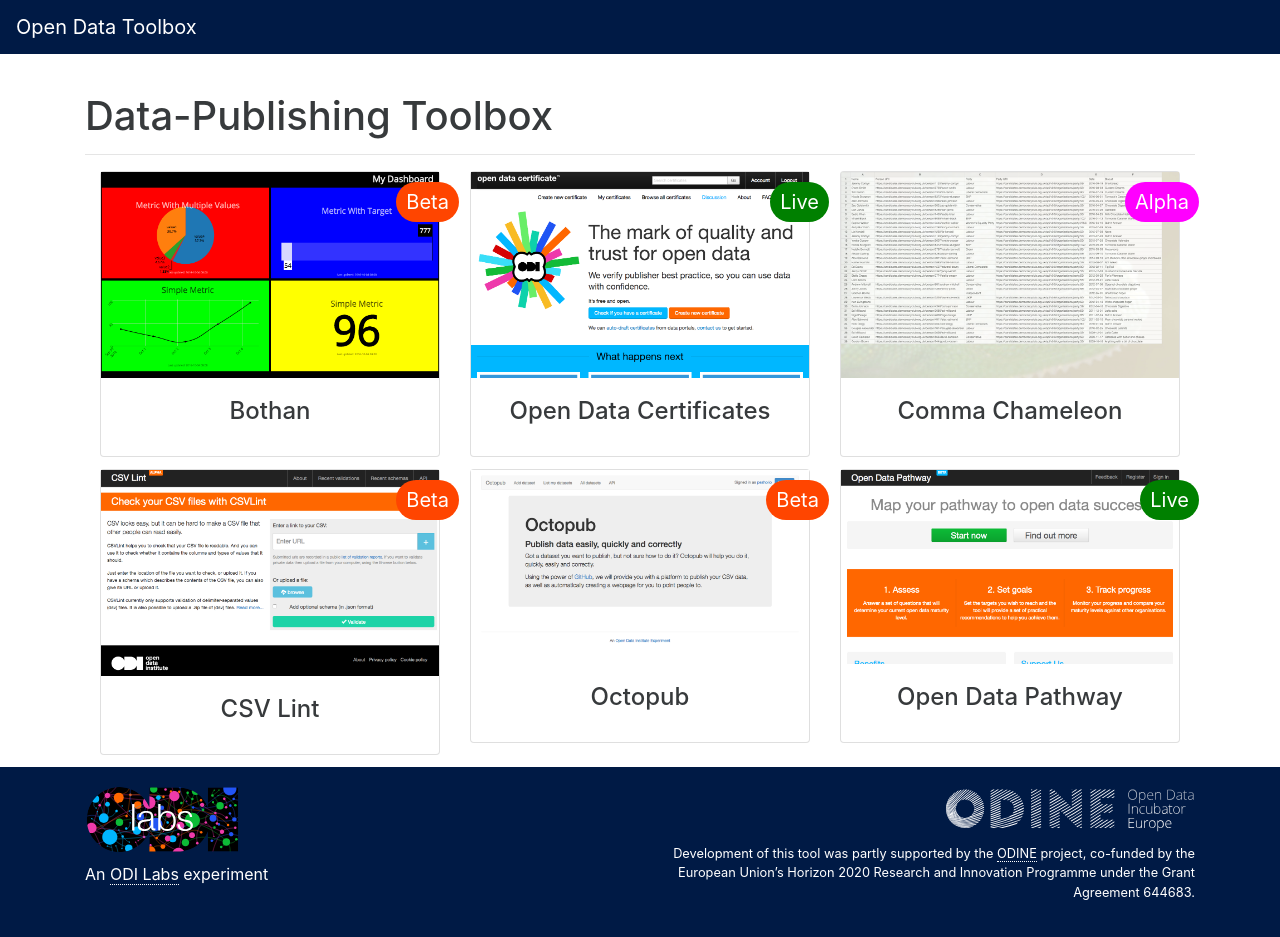
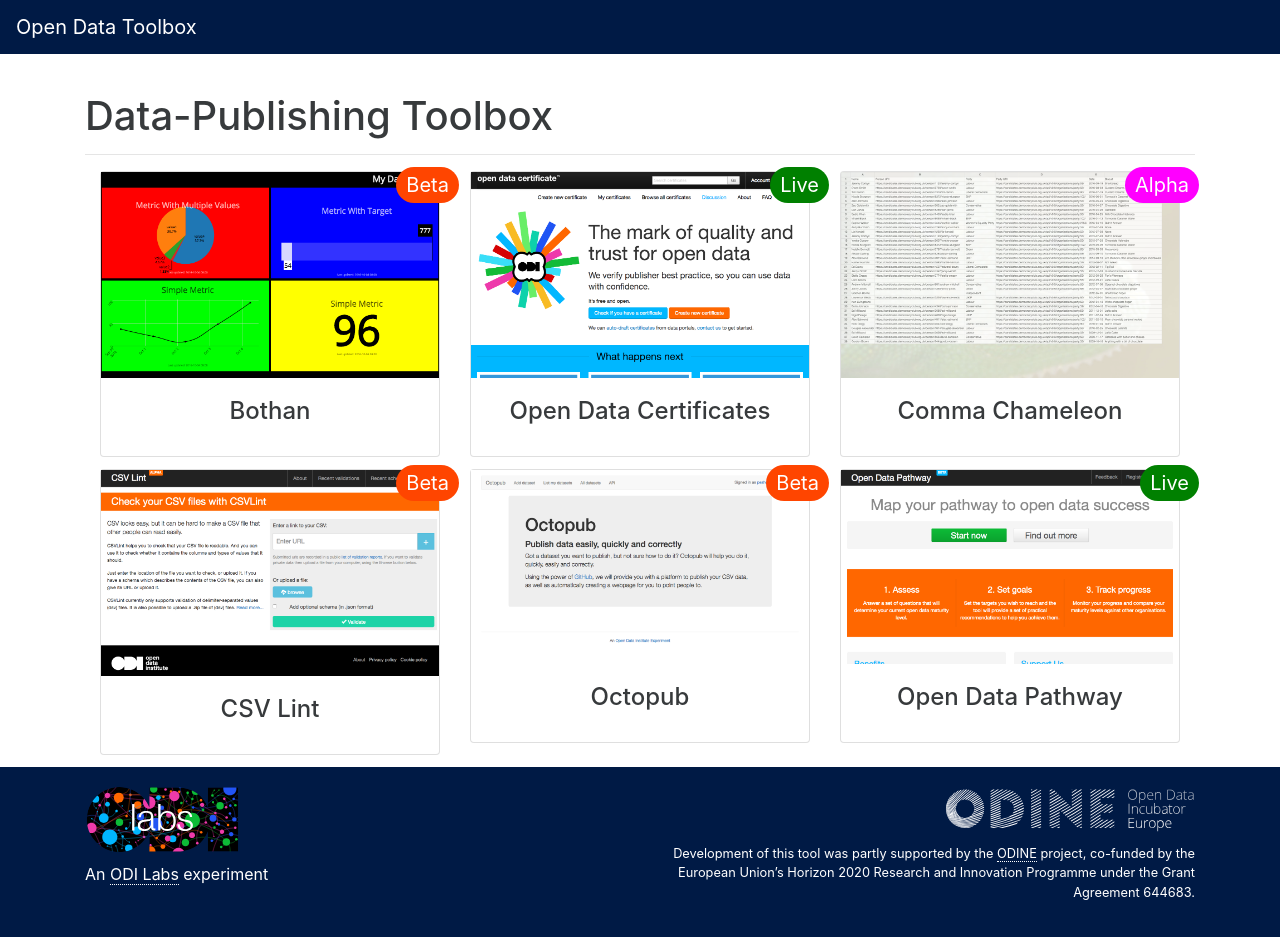
Before and after one commit to theodi/toolbox, a Jekyll site: the page built from index.html, in a window 1280 px wide. Built offline with Jekyll 4.4.1, drawn with Linux system fonts in a browser that asks for light colours; nearby versions of some CDN libraries.

Commit message:
Amendments to CSS badges

```diff
--- a/_layouts/default.html
+++ b/_layouts/default.html
@@ -32,14 +32,16 @@
       .notify-badge{
         position: absolute;
         right:-20px;
-        top:10px;
+        top:-5px;
         background:red;
         text-align: center;
         border-radius: 30px 30px 30px 30px;
         color:white;
-        padding:5px 10px;
+        padding:3px 10px;
         font-size:20px;
-
+        /*-ms-transform: rotate(37deg); !* IE 9 *!*/
+        /*-webkit-transform: rotate(37deg); !* Chrome, Safari, Opera *!*/
+        /*transform: rotate(37deg);*/
       }
       .live{
         background:green;
```
